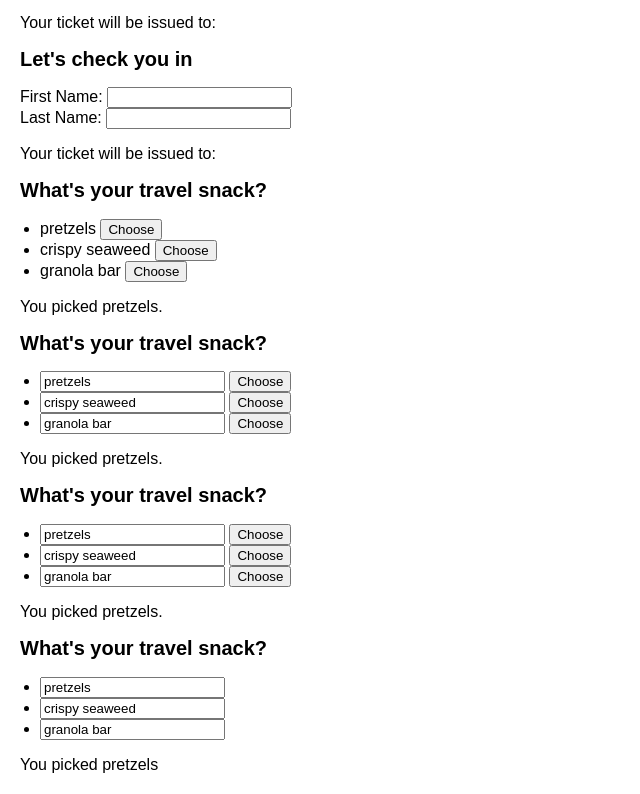
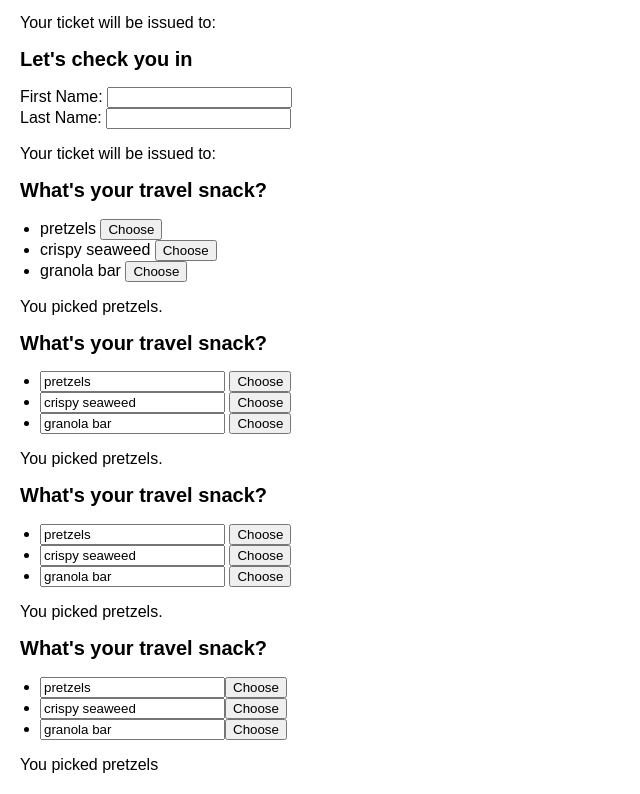
Before and after one commit to zelitosaide/react-js-course, a React (Create React App) app: page / in a window 1280 px wide. Shown: the part 726-1520 px from the top of the page, without its empty margins (0-640 px from the left). Built offline with nearby package versions, Linux system fonts and the light colour scheme.

Commit message:
Choosing the State Structure

```diff
--- a/src/learn/learn-react/managing-state/choosing-the-state-structure/index.js
+++ b/src/learn/learn-react/managing-state/choosing-the-state-structure/index.js
@@ -41,6 +41,13 @@ function Menu() {
                   handleItemChange(item.id, e);
                 }}
               />
+              <button
+                onClick={function () {
+                  setSelectedId(item.id);
+                }}
+              >
+                Choose
+              </button>
             </li>
           );
         })}
```
